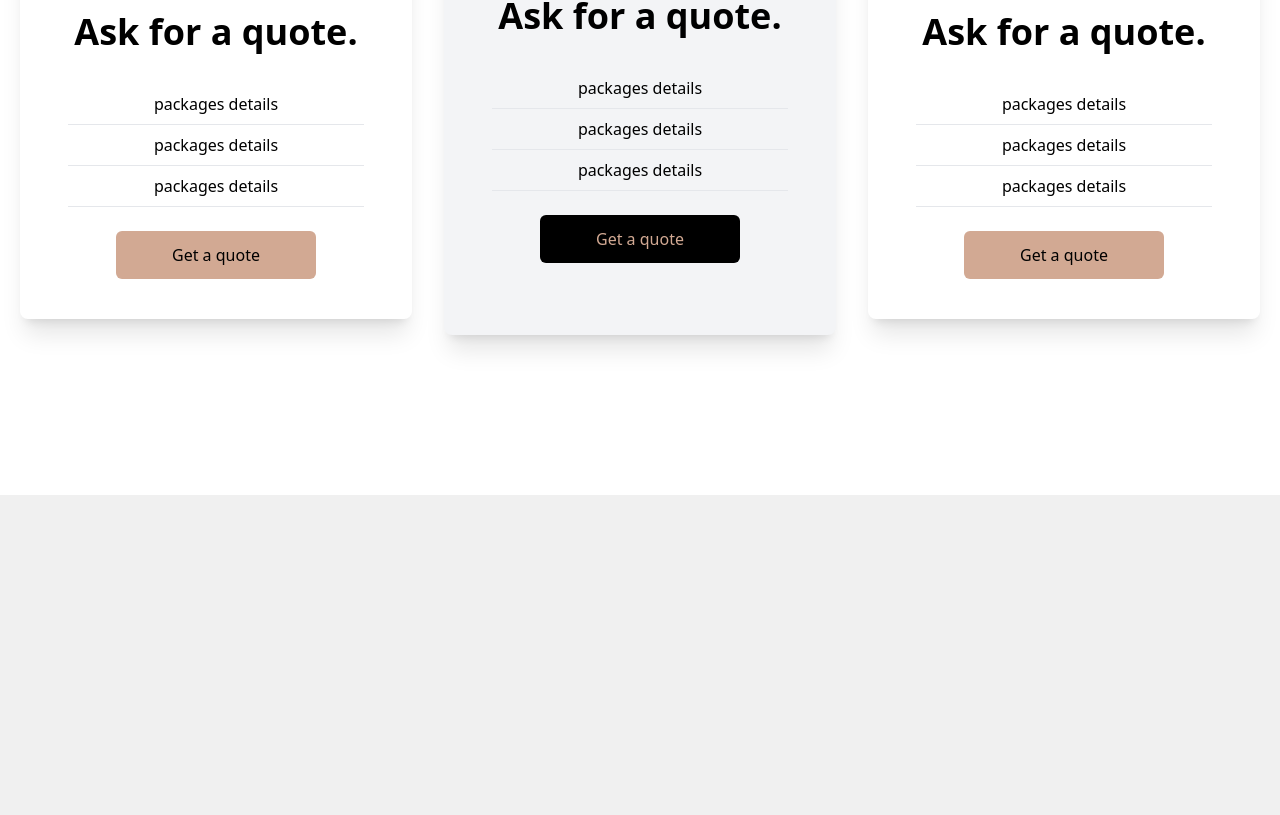
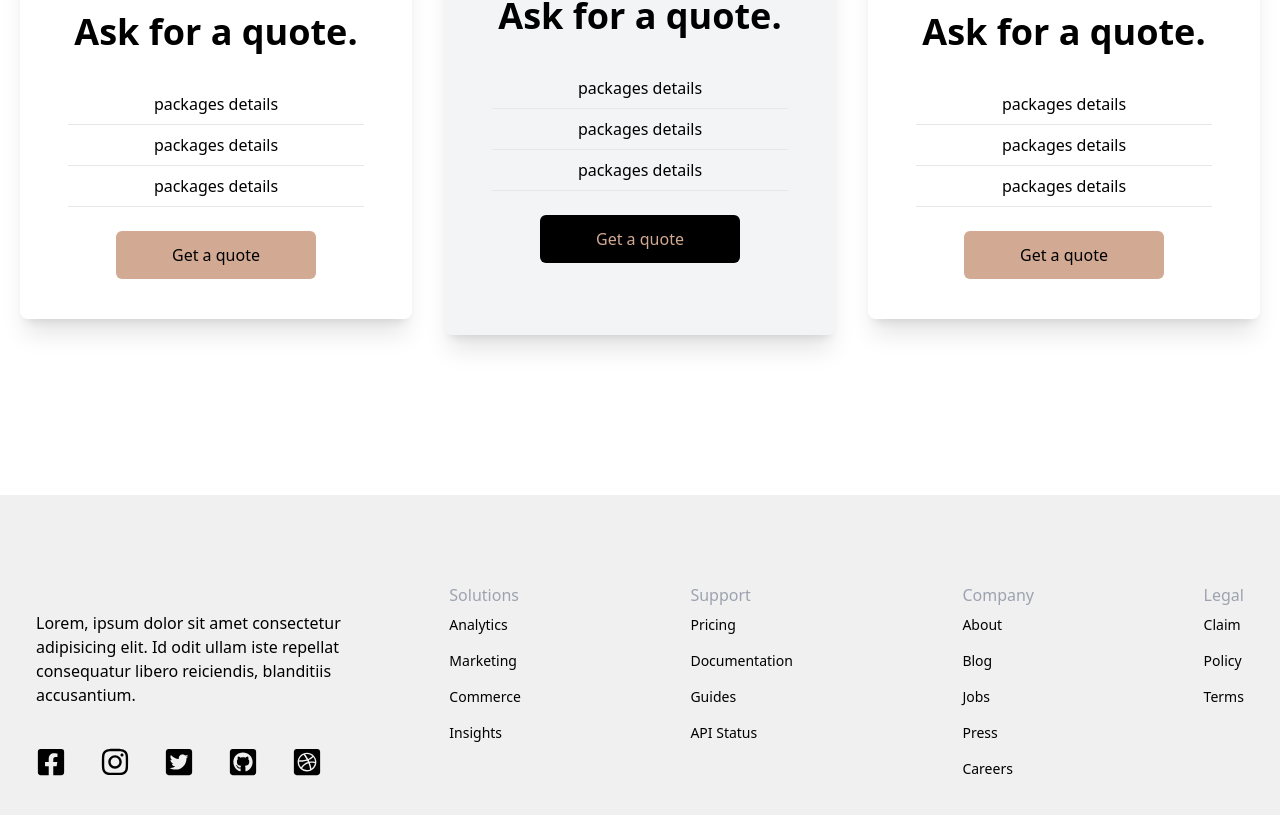
Before and after one commit to agutierrez63/AGP-WBST-APP, a React (Create React App) app in the folder agp-app/: page / in a window 1280 px wide. Shown: the part 1931-2746 px from the top of the page. Before the commit the page ends 2426 px from the top, so only its background shows below. Built offline with nearby package versions, Linux system fonts and the light colour scheme; the HTML template or start-up script is replaced by a standard one.

Commit message:
Footer Component
Added the footer component to the app main page.

```diff
--- a/agp-app/src/App.js
+++ b/agp-app/src/App.js
@@ -1,5 +1,6 @@
 import About from "./components/About";
 import Cards from "./components/Cards";
+import Footer from "./components/Footer";
 import Hero from "./components/Hero";
 import Navbar from "./components/Navbar";
 import Newsletter from "./components/Newsletter";
@@ -13,6 +14,7 @@
     <About/>
     <Newsletter/>
     <Cards/>
+    <Footer/>
     </>
   );
 }
--- /dev/null
+++ b/agp-app/src/components/Footer.jsx
@@ -0,0 +1,67 @@
+import React from 'react';
+import {
+    FaDribbbleSquare,
+    FaFacebookSquare,
+    FaGithubSquare,
+    FaInstagram,
+    FaTwitterSquare,
+
+} from 'react-icons/fa';
+
+const Footer = () => {
+  return (
+    <div className='max-w-[1240px] mx-auto py-16 px-4 grid lg:grid-cols-3 gap-8 text-black'>
+      <div>
+        <h1 className='w-full text-3xl font-bold text-[#f0f0f0]'>REACT.</h1>
+        <p className='py-4'>Lorem, ipsum dolor sit amet consectetur adipisicing elit. Id odit ullam iste repellat consequatur libero reiciendis, blanditiis accusantium.</p>
+        <div className='flex justify-between md:w-[75%] my-6'>
+            <FaFacebookSquare size={30} />
+            <FaInstagram size={30} />
+            <FaTwitterSquare size={30} />
+            <FaGithubSquare size={30} />
+            <FaDribbbleSquare size={30} />
+        </div>
+      </div>
+      <div className='lg:col-span-2 flex justify-between mt-6'>
+    <div>
+        <h6 className='font-medium text-gray-400'>Solutions</h6>
+        <ul>
+            <li className='py-2 text-sm'>Analytics</li>
+            <li className='py-2 text-sm'>Marketing</li>
+            <li className='py-2 text-sm'>Commerce</li>
+            <li className='py-2 text-sm'>Insights</li>
+        </ul>
+    </div>
+    <div>
+        <h6 className='font-medium text-gray-400'>Support</h6>
+        <ul>
+            <li className='py-2 text-sm'>Pricing</li>
+            <li className='py-2 text-sm'>Documentation</li>
+            <li className='py-2 text-sm'>Guides</li>
+            <li className='py-2 text-sm'>API Status</li>
+        </ul>
+    </div>
+    <div>
+        <h6 className='font-medium text-gray-400'>Company</h6>
+        <ul>
+            <li className='py-2 text-sm'>About</li>
+            <li className='py-2 text-sm'>Blog</li>
+            <li className='py-2 text-sm'>Jobs</li>
+            <li className='py-2 text-sm'>Press</li>
+            <li className='py-2 text-sm'>Careers</li>
+        </ul>
+    </div>
+    <div>
+        <h6 className='font-medium text-gray-400'>Legal</h6>
+        <ul>
+            <li className='py-2 text-sm'>Claim</li>
+            <li className='py-2 text-sm'>Policy</li>
+            <li className='py-2 text-sm'>Terms</li>
+        </ul>
+    </div>
+      </div>
+    </div>
+  )
+}
+
+export default Footer
--- a/agp-app/src/components/Navbar.jsx
+++ b/agp-app/src/components/Navbar.jsx
@@ -2,7 +2,7 @@
 import { AiOutlineClose, AiOutlineMenu } from 'react-icons/ai';
 
 const Navbar = () => {
-  const [nav, setNav] = useState(true);
+  const [nav, setNav] = useState(false);
 
   const handleNav = () => {
     setNav(!nav)
@@ -19,11 +19,11 @@
 
         </ul>
         <div onClick={handleNav} className='block md:hidden'>
-          { !nav ? <AiOutlineClose size={20}/> : <AiOutlineMenu size={20} /> }
+          { nav ? <AiOutlineClose size={20}/> : <AiOutlineMenu size={20} /> }
         </div>
 
-        <div  className={!nav ? 'fixed left-0 top-0 w-[60%] h-full border-r border-r-gray-400 bg-[#f0f0f0] ease-in-out duration-500' : 'fixed left-[-100%]'}>
-          <h1 className='w-full text-3xl font-bold text-primary p-4'>AGP</h1>
+        <div  className={nav ? 'fixed left-0 top-0 w-[60%] h-full border-r border-r-gray-400 bg-[#f0f0f0] ease-in-out duration-500' : 'fixed left-[-100%]'}>
+          <h1 className='w-full text-3xl font-bold text-primary m-4'>AGP</h1>
           <ul className='uppercase p-4'>
             <li className='p-4 border-b border-gray-400'>Home</li>
             <li className='p-4 border-b border-gray-400'>About</li>
--- a/agp-app/src/components/Newsletter.jsx
+++ b/agp-app/src/components/Newsletter.jsx
@@ -13,7 +13,7 @@
                     <input className='p-3 flex w-full rounded-md text-black' type='email' placeholder='Enter email'/>
                     <button className='bg-[#d2a993] text-black rounded-md font-medium w-[200px] ml-4 my-4 px-6 py-3'>Notify Me</button>
                 </div>
-                <p className='text-black'>We care about the best qualtiy for your print. Read our <span className='text-[#d2a993]'>Privacy Policy</span>.</p>
+                <p className='text-black'>We care about the best qualtiy for your print. Read our {' '}<span className='text-[#d2a993]'>Privacy Policy</span>.</p>
             </div>
         </div>
     </div>
```
